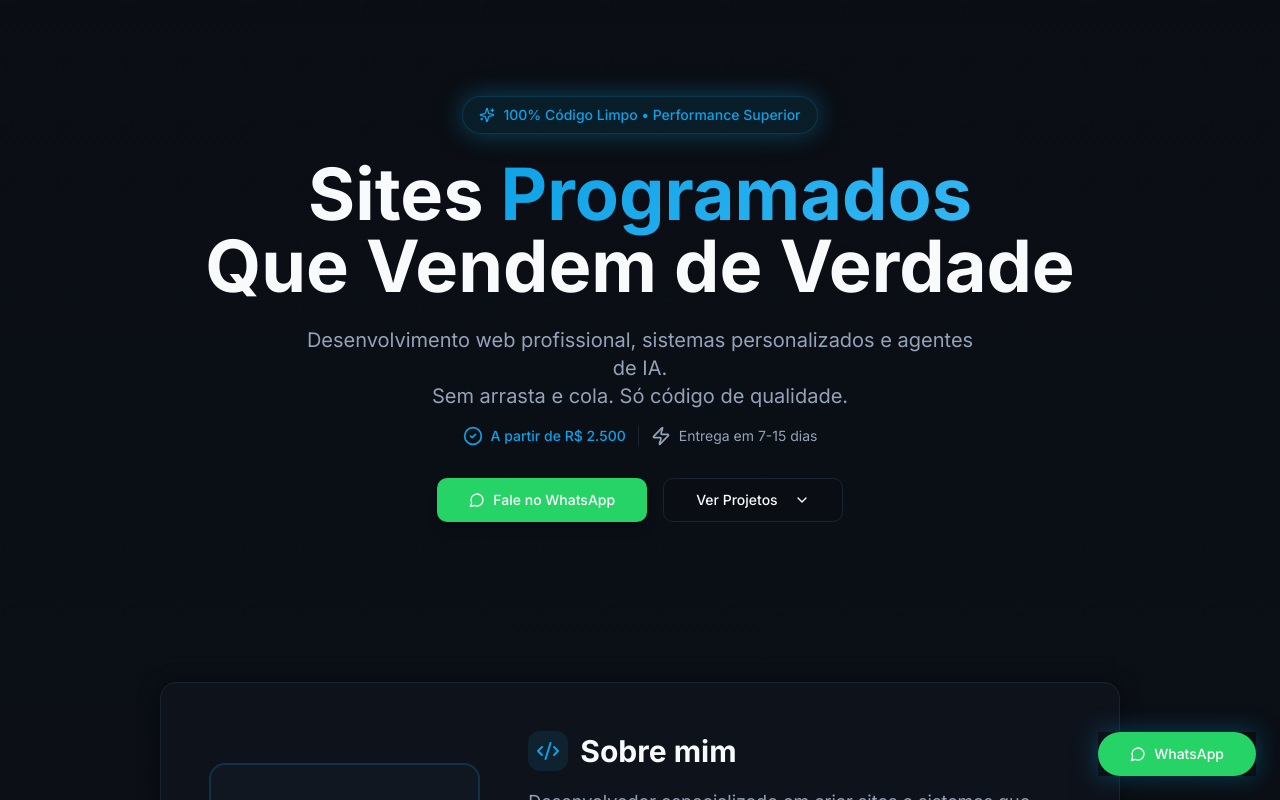
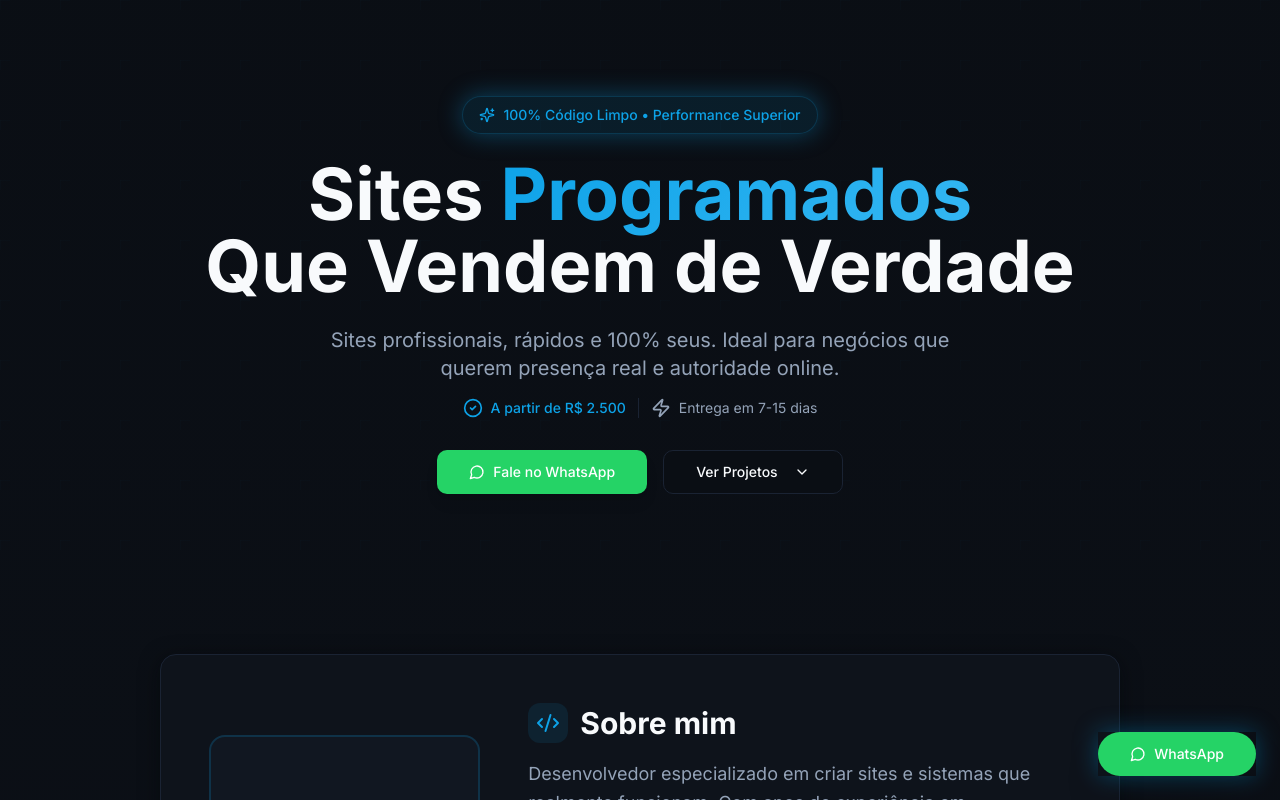
Before and after one commit to Peixoto16/synthwave-webdev, a React (Vite) app: page / in a window 1280 px wide. Shown: the top 800 px of the page. Built offline with nearby package versions, Linux system fonts and the light colour scheme; the HTML template or start-up script is replaced by a standard one.

Commit message:
Fix WhatsApp button border and update hero subtitle

```diff
--- a/src/components/sections/HeroSection.tsx
+++ b/src/components/sections/HeroSection.tsx
@@ -21,9 +21,7 @@ const HeroSection = () => {
           </h1>
 
           <p className="mx-auto mb-4 max-w-2xl text-lg text-muted-foreground sm:text-xl animate-fade-in" style={{ animationDelay: '200ms' }}>
-            Desenvolvimento web profissional, sistemas personalizados e agentes de IA.
-            <br />
-            Sem arrasta e cola. Só código de qualidade.
+            Sites profissionais, rápidos e 100% seus. Ideal para negócios que querem presença real e autoridade online.
           </p>
 
           <div className="mb-8 flex flex-col items-center justify-center gap-3 sm:flex-row animate-fade-in" style={{ animationDelay: '400ms' }}>
--- a/src/components/ui/button.tsx
+++ b/src/components/ui/button.tsx
@@ -16,7 +16,7 @@ const buttonVariants = cva(
         ghost: "hover:bg-accent hover:text-accent-foreground",
         link: "text-primary underline-offset-4 hover:underline",
         hero: "bg-primary text-primary-foreground hover:bg-primary-glow shadow-glow hover:shadow-[0_0_50px_hsl(var(--primary)/0.5)] transition-all duration-300",
-        whatsapp: "bg-[#25D366] text-white hover:bg-[#20BA5A] shadow-lg hover:shadow-xl transition-all duration-300 border-0",
+        whatsapp: "bg-[#25D366] text-white hover:bg-[#20BA5A] shadow-lg hover:shadow-xl transition-all duration-300 border-0 ring-0 outline-none",
       },
       size: {
         default: "h-10 px-4 py-2",
```
